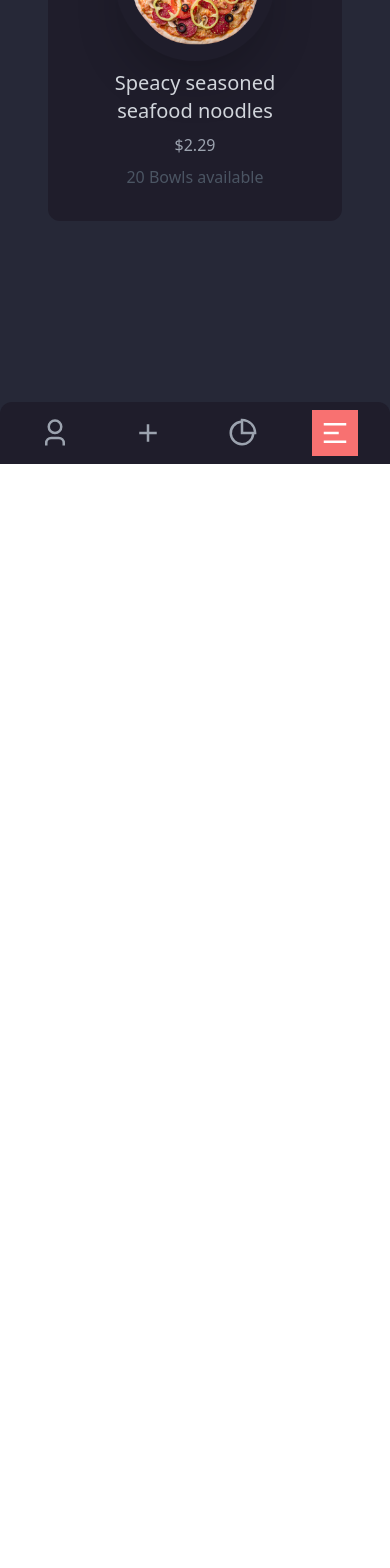
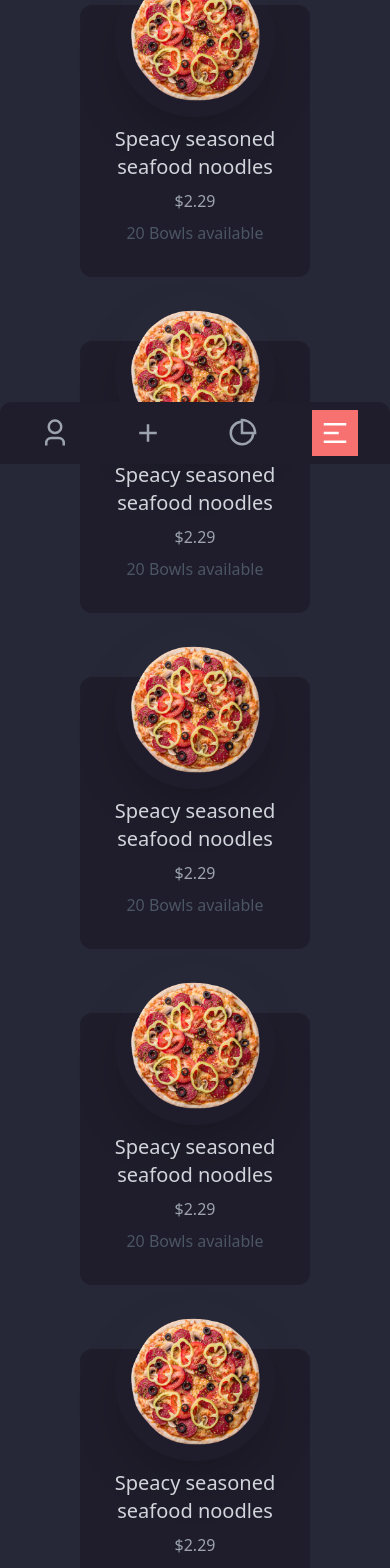
Before and after one commit to iAmJoeDeveloper/dashboard-store-v1, a React (Vite) app: page / in a window 390 px wide. Shown: the part 380-1948 px from the top of the page. Before the commit the page ends 844 px from the top, so only its background shows below. Built offline with nearby package versions, Linux system fonts and the light colour scheme.

Commit message:
Cards Responsive

```diff
--- a/src/App.jsx
+++ b/src/App.jsx
@@ -38,8 +38,8 @@ function App() {
 						{showMenu ? <RiCloseLine /> : <RiMenu2Fill />}
 					</button>
 				</nav>
-				<main className='lg:pl-28 grid grids-cols-1 lg:grid-cols-8 p-4'>
-					<div className='lg:col-span-6'>
+				<main className='lg:pl-32 grid grids-cols-1 lg:grid-cols-8 p-4 pb-20'>
+					<div className='lg:col-span-6 p-8'>
 						{/* Header */}
 						<header>
 							{/* Title and Search */}
@@ -87,7 +87,62 @@ function App() {
 							</button>
 						</div>
 						{/* Content */}
-						<div className='p-8 grid grid-col-1'>
+						<div className='p-8 grid md:grid-cols-2 lg:grid-cols-3 grid-col-1 gap-16'>
+							{/* Card */}
+							<div className='bg-[#1F1D2B] p-8 rounded-xl flex flex-col items-center gap-2 text-center text-gray-300'>
+								<img
+									src='img/Pizza-1.png'
+									alt='Pizza'
+									className='h-40 w-40 object-cover -mt-20 shadow-2xl rounded-full'
+								/>
+								<p className='text-xl'>Speacy seasoned seafood noodles</p>
+								<span className='text-gray-400'>$2.29</span>
+								<p className='text-gray-600'>20 Bowls available</p>
+							</div>
+							{/* Card */}
+							<div className='bg-[#1F1D2B] p-8 rounded-xl flex flex-col items-center gap-2 text-center text-gray-300'>
+								<img
+									src='img/Pizza-1.png'
+									alt='Pizza'
+									className='h-40 w-40 object-cover -mt-20 shadow-2xl rounded-full'
+								/>
+								<p className='text-xl'>Speacy seasoned seafood noodles</p>
+								<span className='text-gray-400'>$2.29</span>
+								<p className='text-gray-600'>20 Bowls available</p>
+							</div>
+							{/* Card */}
+							<div className='bg-[#1F1D2B] p-8 rounded-xl flex flex-col items-center gap-2 text-center text-gray-300'>
+								<img
+									src='img/Pizza-1.png'
+									alt='Pizza'
+									className='h-40 w-40 object-cover -mt-20 shadow-2xl rounded-full'
+								/>
+								<p className='text-xl'>Speacy seasoned seafood noodles</p>
+								<span className='text-gray-400'>$2.29</span>
+								<p className='text-gray-600'>20 Bowls available</p>
+							</div>
+							{/* Card */}
+							<div className='bg-[#1F1D2B] p-8 rounded-xl flex flex-col items-center gap-2 text-center text-gray-300'>
+								<img
+									src='img/Pizza-1.png'
+									alt='Pizza'
+									className='h-40 w-40 object-cover -mt-20 shadow-2xl rounded-full'
+								/>
+								<p className='text-xl'>Speacy seasoned seafood noodles</p>
+								<span className='text-gray-400'>$2.29</span>
+								<p className='text-gray-600'>20 Bowls available</p>
+							</div>
+							{/* Card */}
+							<div className='bg-[#1F1D2B] p-8 rounded-xl flex flex-col items-center gap-2 text-center text-gray-300'>
+								<img
+									src='img/Pizza-1.png'
+									alt='Pizza'
+									className='h-40 w-40 object-cover -mt-20 shadow-2xl rounded-full'
+								/>
+								<p className='text-xl'>Speacy seasoned seafood noodles</p>
+								<span className='text-gray-400'>$2.29</span>
+								<p className='text-gray-600'>20 Bowls available</p>
+							</div>
 							{/* Card */}
 							<div className='bg-[#1F1D2B] p-8 rounded-xl flex flex-col items-center gap-2 text-center text-gray-300'>
 								<img
```
